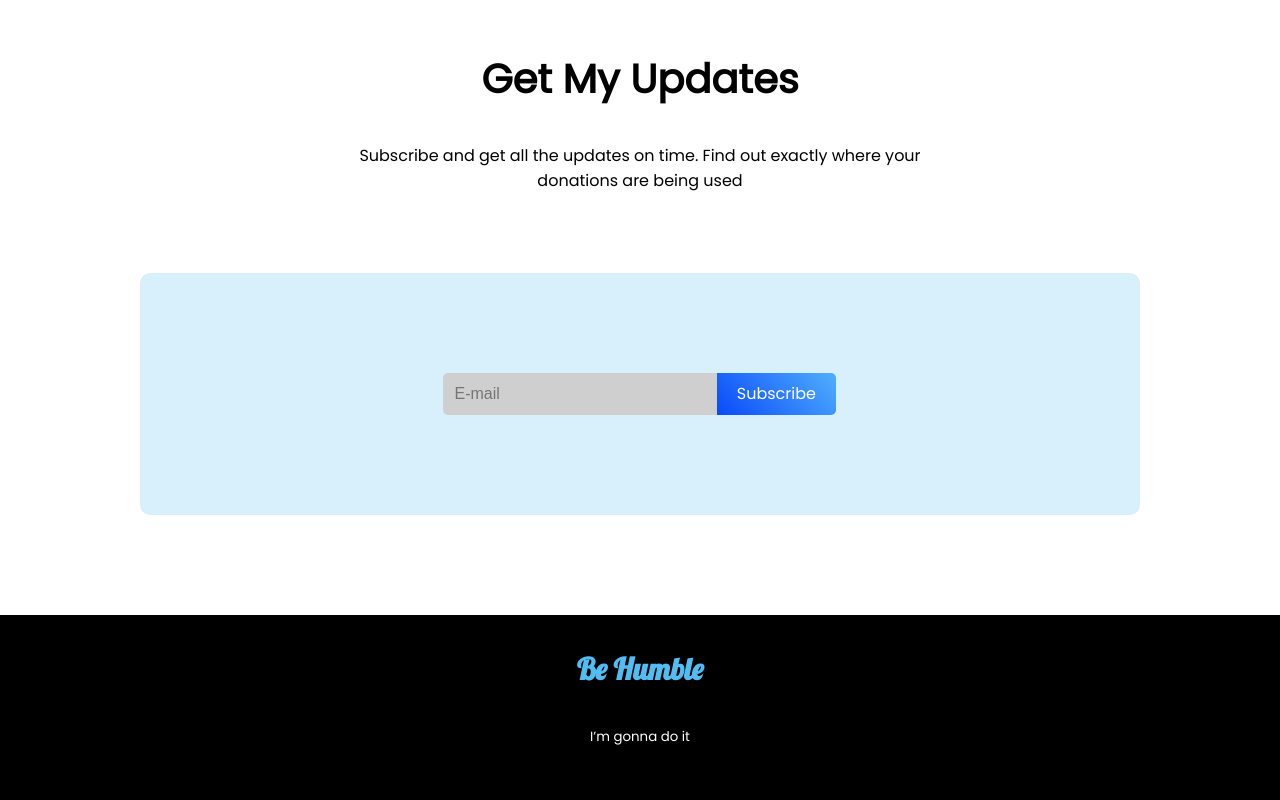
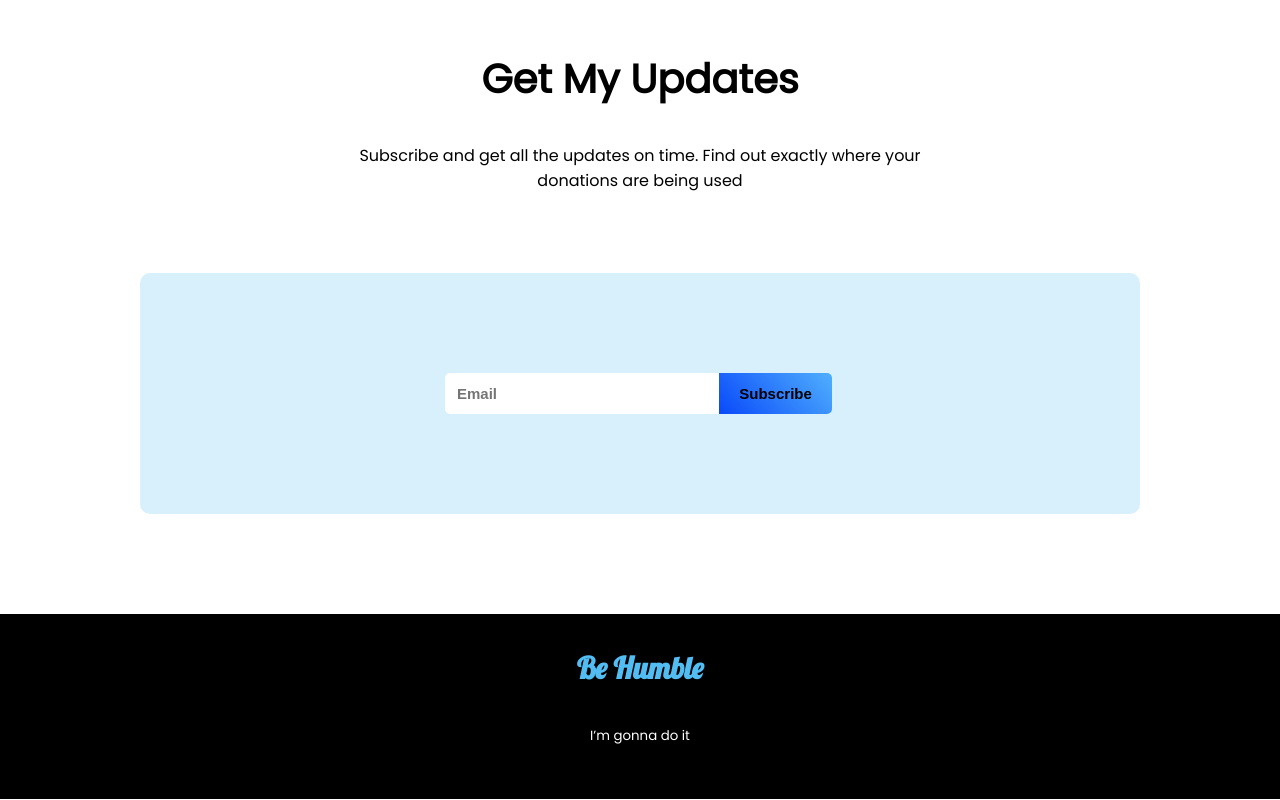
Before and after one commit to hasibul240/donet-today, a plain HTML site: page index.html in a window 1280 px wide. Shown: the part 3670-4470 px from the top of the page. Drawn offline with Linux system fonts and the light colour scheme.

Commit message:
final submit

```diff
--- a/index.html
+++ b/index.html
@@ -143,10 +143,10 @@
             Subscribe and get all the updates on time. Find out exactly where your donations are being used
         </p>
         <div class="subscribe">
-            <div class="subscribe_input">
-                <input id="email_input" placeholder="E-mail" type="text">
-                <a id="subscribe_btn" class="donat_btn" href="#">Subscribe</a>
-            </div>
+            <form class="subscribe_form" action="">
+                <input class="email_input" placeholder="Email" type="text">
+                <button class="email_submit">Subscribe</button>
+            </form>
         </div>
     </section>
 </body>
--- a/style.css
+++ b/style.css
@@ -3,49 +3,39 @@ body {
     margin: 0;
     padding: 0;
 }
-
 section {
     margin-bottom: 100px;
 }
-
 h1 {
     font-size: 50px;
 }
-
 h2 {
     font-size: 40px;
 }
-
 h3 {
     font-size: 30px;
 }
-
 .container {
     width: 1140px;
     margin: auto;
 }
-
 .flexyble_container {
     display: flex;
 }
-
 .top_section {
     background: url(images/donation14.png);
     width: 100%;
     height: 650px;
 }
-
 .header {
     color: white;
 }
-
 .header h1 {
     margin-top: 0;
     text-align: center;
     padding-top: 150px;
     margin-bottom: 0;
 }
-
 .header p {
     width: 600px;
     text-align: center;
@@ -53,11 +43,9 @@ h3 {
     padding: 20px 0;
     margin-bottom: 25px;
 }
-
 .high_light {
     color: #52bdf3;
 }
-
 .donat_btn {
     text-decoration: none;
     color: white;
@@ -67,28 +55,23 @@ h3 {
     width: 130px;
     margin-left: 0;
 }
-
 .main_Btn_div {
     margin: auto;
     width: 130px;
 }
-
 .donet_today h2,
 p {
     text-align: center;
 }
-
 .donet_today p {
     width: 600px;
     margin: auto;
     padding-bottom: 30px;
 }
-
 .amount {
     width: 850px;
     margin: auto;
 }
-
 .amount h3 {
     color: gray;
     padding: 35px 20px;
@@ -99,18 +82,15 @@ p {
     float: left;
     border-radius: 10px;
 }
-
 #amount {
     border: 2px solid #187CF7;
     background-color: #7ccff8;
     color: white;
 }
-
 .input {
     width: 830px;
     margin: auto;
 }
-
 .input input {
     width: 800px;
     margin-bottom: 30px;
@@ -121,29 +101,23 @@ p {
     text-align: center;
     font-size: 17px;
 }
-
 .donetion_plan h1 {
     text-align: center;
 }
-
 .donetion_plan p {
     width: 600px;
     margin: auto;
     padding-bottom: 30px;
 }
-
 .icon_food {
     background: url(icons/food.png);
 }
-
 .icon_family {
     background: url(icons/shelter.png);
 }
-
 .icon_education {
     background: url(icons/Frame-1.png);
 }
-
 .icon {
     background-repeat: no-repeat;
     height: 50px;
@@ -151,82 +125,45 @@ p {
     display: block;
     margin: auto;
 }
-
-
 .donet_sector {
     gap: 20px;
 }
-
 .subcontainer {
     padding: 40px 25px;
 }
-
 .subcontainer h3 {
     text-align: center;
 }
-
 .subcontainer p {
     width: 315px;
     text-align: center;
 }
-
 #food {
     background-color: #EDF5F6;
 }
-
 #family {
     background-color: #FEEEEE;
 }
-
 #education {
     background-color: #FFF3D8;
 }
-
 .half_width {
     width: 50%;
 }
-
 .half_width img {
     width: 100%;
     border-radius: 20px;
 }
-
 .half_width p {
     width: 450px;
     text-align: left;
 }
-
 .down_p {
     padding-bottom: 30px;
 }
-
 .flex_gap {
     gap: 150px;
 }
-
-.subscribe_input {
-    width: 395px;
-    margin: auto;
-}
-
-.subscribe_input input {
-    width: 250px;
-    padding: 12px;
-    font-size: 16px;
-    border: none;
-    background-color: #cfcfcf;
-    margin-right: -4px;
-}
-
-#subscribe_btn {
-    border-radius: 0px 5px 5px 0px;
-    padding: 9px 20px 10px 20px !important;
-}
-
-#email_input {
-    border-radius: 5px 0px 0px 5px;
-}
-
 .subscribe {
     width: 800px;
     margin: 50px auto;
@@ -234,14 +171,33 @@ p {
     background-color: #bae5fa93;
     border-radius: 10px;
 }
-
+.subscribe_form {
+    width: 390px;
+    margin: auto;
+}
+.subscribe_form .email_input {
+    width: 250px;
+    padding: 12px;
+    font-size: 15px;
+    font-weight: 600;
+    border: none;
+    border-radius: 5px 0px 1px 5px;
+}
+.subscribe_form .email_submit {
+    padding: 12px 20px;
+    font-size: 15px;
+    font-weight: 600;
+    border: none;
+    background-image: linear-gradient(228deg, rgb(80, 175, 253), rgb(9, 73, 250));
+    margin-left: -4px;
+    border-radius: 0px 5px 5px 0px;
+}
 .humble {
     font-family: 'Lobster', cursive;
     color: #52bdf3;
     padding: 35px;
     margin: 0;
 }
-
 footer {
     height: 185px;
     text-align: center;
```
